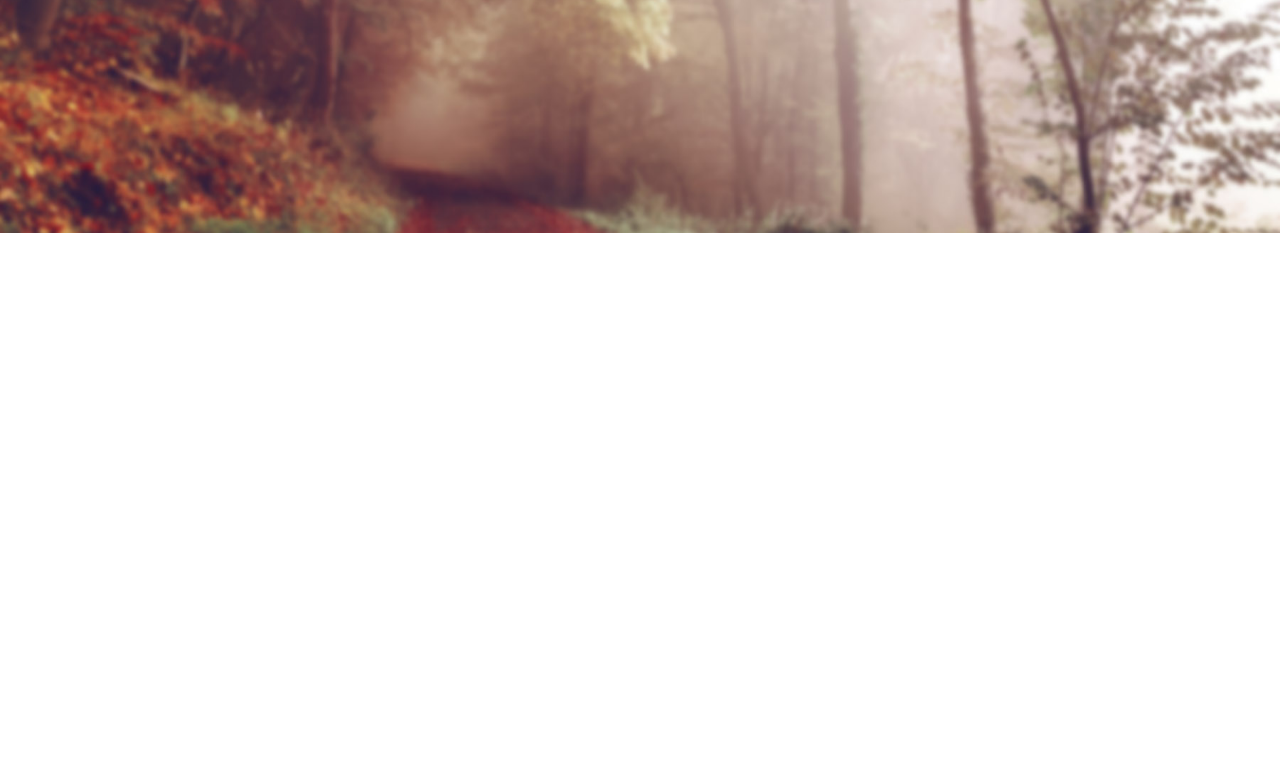
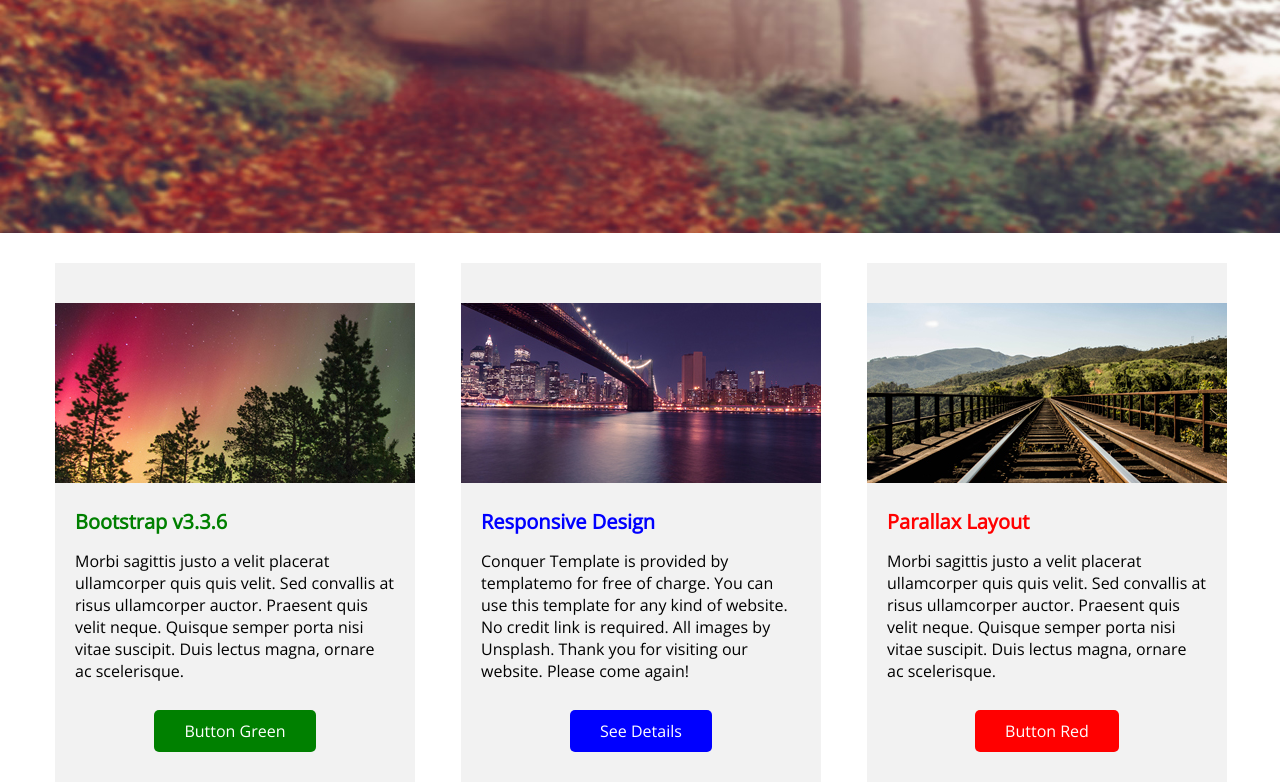
Before and after one commit to dennisQ23/conquer, a plain HTML site: page index.html in a window 1280 px wide. Shown: the part 381-1163 px from the top of the page. Before the commit the page ends 800 px from the top, so only its background shows below. Drawn offline with nearby package versions, Linux system fonts and the light colour scheme.

Commit message:
Add the feature section

```diff
--- a/index.html
+++ b/index.html
@@ -41,7 +41,55 @@
     </section>
     <!-- end of header section -->
 
-    <!-- features section -->
+    <!-- feature section -->
+    <section id="feature-section" class="feature-area">
+      <div class="feature-container">
+        <div class="row">
+          <div class="left-col">
+            <div class="feature-content">
+              <img src="./image/1-1.jpg" alt="image 1" />
+              <h2 class="feature-content-title green-text">Bootstrap v3.3.6</h2>
+              <p class="feature-content-description">
+                Morbi sagittis justo a velit placerat ullamcorper quis quis
+                velit. Sed convallis at risus ullamcorper auctor. Praesent quis
+                velit neque. Quisque semper porta nisi vitae suscipit. Duis
+                lectus magna, ornare ac scelerisque.
+              </p>
+              <a href="#" class="feature-content-link green-btn"
+                >Button Green</a
+              >
+            </div>
+          </div>
+          <div class="mid-col">
+            <div class="feature-content">
+              <img src="./image/1-2.jpg" alt="image 1" />
+              <h2 class="feature-content-title blue-text">Responsive Design</h2>
+              <p class="feature-content-description">
+                Conquer Template is provided by templatemo for free of charge.
+                You can use this template for any kind of website. No credit
+                link is required. All images by Unsplash. Thank you for visiting
+                our website. Please come again!
+              </p>
+              <a href="#" class="feature-content-link blue-btn">See Details</a>
+            </div>
+          </div>
+          <div class="right-col">
+            <div class="feature-content">
+              <img src="./image/1-3.jpg" alt="image 1" />
+              <h2 class="feature-content-title red-text">Parallax Layout</h2>
+              <p class="feature-content-description">
+                Morbi sagittis justo a velit placerat ullamcorper quis quis
+                velit. Sed convallis at risus ullamcorper auctor. Praesent quis
+                velit neque. Quisque semper porta nisi vitae suscipit. Duis
+                lectus magna, ornare ac scelerisque.
+              </p>
+              <a href="#" class="feature-content-link red-btn">Button Red</a>
+            </div>
+          </div>
+        </div>
+      </div>
+    </section>
+    <!-- end of features section -->
     <!-- blog section -->
     <!-- services section -->
     <!-- testimonial section -->
--- a/style.css
+++ b/style.css
@@ -78,7 +78,7 @@ h6,
   background-repeat: no-repeat;
   background-size: cover;
   padding: 235px 0;
-  margin-bottom: 60px;
+  /* margin-bottom: 60px; */
   background-attachment: fixed;
   background-size: 100% 100%;
 }
@@ -116,3 +116,94 @@ h6,
   font-size: 25px;
   text-shadow: 1px 1px #333;
 }
+
+/* feature section */
+.feature-area {
+  padding-top: 30px;
+  height: 100%;
+}
+.feature-container {
+  width: 1170px;
+  height: 450px;
+  margin: 0 auto;
+}
+
+.feature-container .row {
+  display: flex;
+  gap: 46px;
+  text-align: center;
+}
+
+.left-col,
+.mid-col,
+.right-col {
+  width: 360px;
+}
+
+.feature-content {
+  background: #f2f2f2;
+  padding: 40px 0;
+}
+
+.feature-content img {
+  max-width: 100%;
+  height: auto;
+  border: none;
+}
+
+.feature-content-title {
+  margin: 20px 0 10px;
+  padding: 0 20px;
+  text-align: left;
+  font-size: 20px;
+  font-weight: bold;
+}
+
+.feature-content-description {
+  width: 360px;
+  height: 170px;
+  margin: 15px 0 0;
+  padding: 0 20px 35px;
+  text-align: left;
+}
+
+.feature-content-link {
+  text-decoration: none;
+}
+
+.feature-content .green-text {
+  color: green;
+}
+
+.feature-content .green-btn {
+  background-color: green;
+  color: #fff;
+}
+
+.feature-content .blue-text {
+  color: blue;
+}
+
+.feature-content .blue-btn {
+  background-color: blue;
+  color: #fff;
+}
+
+.feature-content .red-text {
+  color: red;
+}
+
+.feature-content .red-btn {
+  background-color: red;
+  color: #fff;
+}
+
+.green-btn,
+.blue-btn,
+.red-btn {
+  width: 173.75px;
+  height: 44px;
+  padding: 10px 30px;
+  border: none;
+  border-radius: 5px;
+}
```
